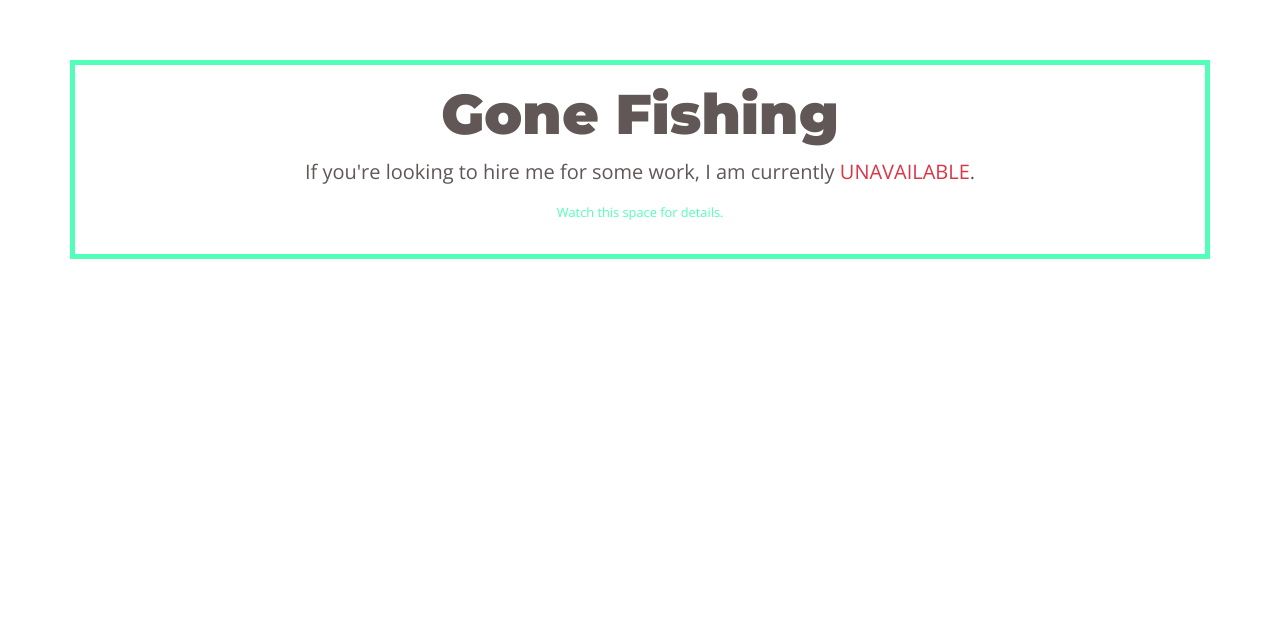
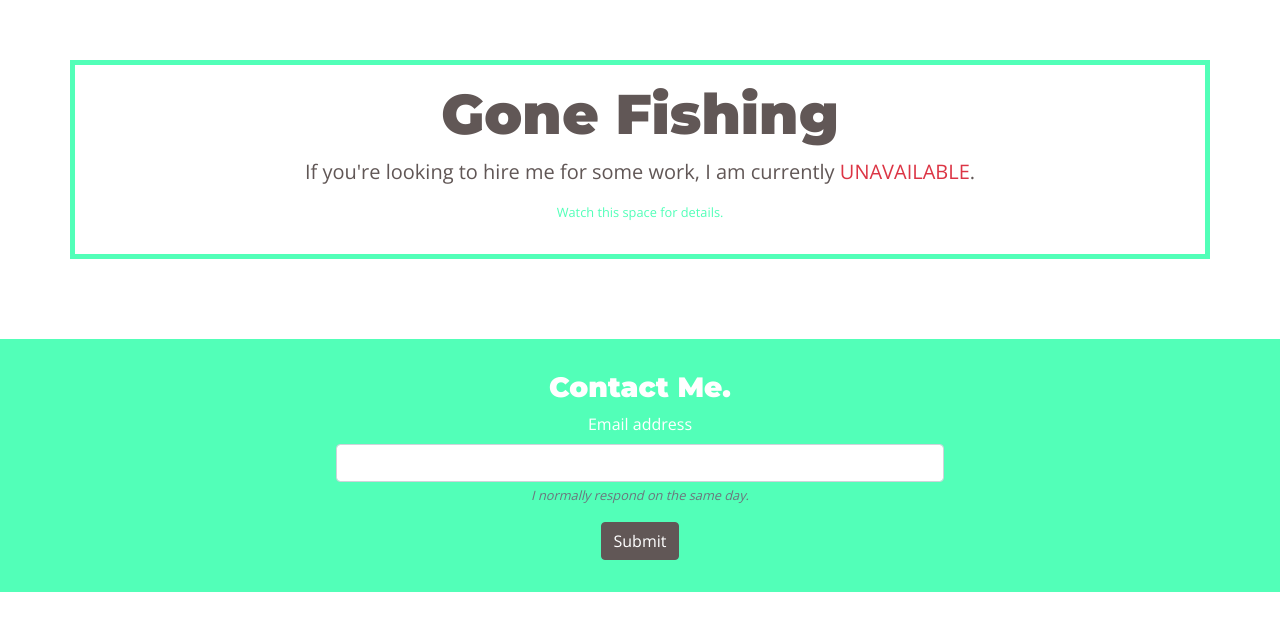
Before and after one commit to SandyAbdullahi/Portfolio, an Angular app: page / in a window 1280 px wide. Shown: the part 3531-4161 px from the top of the page. Before the commit the page ends 3790 px from the top, so only its background shows below. Built offline with nearby package versions, Linux system fonts and the light colour scheme.

Commit message:
create call to email component

```diff
--- a/src/app/app.component.html
+++ b/src/app/app.component.html
@@ -6,3 +6,4 @@
       class="text-danger">UNAVAILABLE</span>.</p>
   <P class="small text-secondary">Watch this space for details.</P>
 </div>
+<app-call-to-email></app-call-to-email>
--- a/src/app/app.module.ts
+++ b/src/app/app.module.ts
@@ -8,6 +8,7 @@ import { AppRoutingModule } from './app-routing.module';
 import { AppComponent } from './app.component';
 import { HeaderComponent } from './header/header.component';
 import { ProjectsComponent } from './projects/projects.component';
+import { CallToEmailComponent } from './call-to-email/call-to-email.component';
 
 
 
@@ -15,7 +16,8 @@ import { ProjectsComponent } from './projects/projects.component';
   declarations: [
     AppComponent,
     HeaderComponent,
-    ProjectsComponent
+    ProjectsComponent,
+    CallToEmailComponent
   ],
   imports: [
     BrowserModule,
--- /dev/null
+++ b/src/app/call-to-email/call-to-email.component.html
@@ -0,0 +1,11 @@
+<div class="email container-fluid text-center vh-50 bg-secondary">
+  <h3>Contact Me.</h3>
+  <form>
+    <div class="form-group">
+      <label for="Email">Email address</label>
+      <input type="email" class="form-control" id="Email" aria-describedby="emailHelp">
+      <small id="emailHelp" class="form-text text-muted font-italic">I normally respond on the same day.</small>
+    </div>
+    <button type="submit" class="btn btn-primary">Submit</button>
+  </form>
+</div>
--- /dev/null
+++ b/src/app/call-to-email/call-to-email.component.scss
@@ -0,0 +1,37 @@
+.email {
+  margin-top: 5rem;
+  margin-bottom: 5rem;
+  padding: 2rem;
+  color: #fff;
+
+  #Email {
+    margin: auto auto;
+    width: 50%;
+  }
+}
+
+
+// Extra small devices (portrait phones, less than 576px)
+// No media query for `xs` since this is the default in Bootstrap
+
+// Small devices (landscape phones, 576px and up)
+@media (min-width: 576px) {}
+
+// Medium devices (tablets, 768px and up)
+@media (min-width: 768px) {}
+
+// Large devices (desktops, 992px and up)
+@media (min-width: 992px) {
+  #Email {
+    margin: auto auto;
+    width: 50%;
+  }
+}
+
+// Extra large devices (large desktops, 1200px and up)
+@media (min-width: 1200px) {
+  #Email {
+    margin: auto auto;
+    width: 50%;
+  }
+}
--- /dev/null
+++ b/src/app/call-to-email/call-to-email.component.ts
@@ -0,0 +1,15 @@
+import { Component, OnInit } from '@angular/core';
+
+@Component({
+  selector: 'app-call-to-email',
+  templateUrl: './call-to-email.component.html',
+  styleUrls: ['./call-to-email.component.scss']
+})
+export class CallToEmailComponent implements OnInit {
+
+  constructor() { }
+
+  ngOnInit(): void {
+  }
+
+}
```
Also changed, not shown: 1 other file (tests, documents, lock files or other folders).
